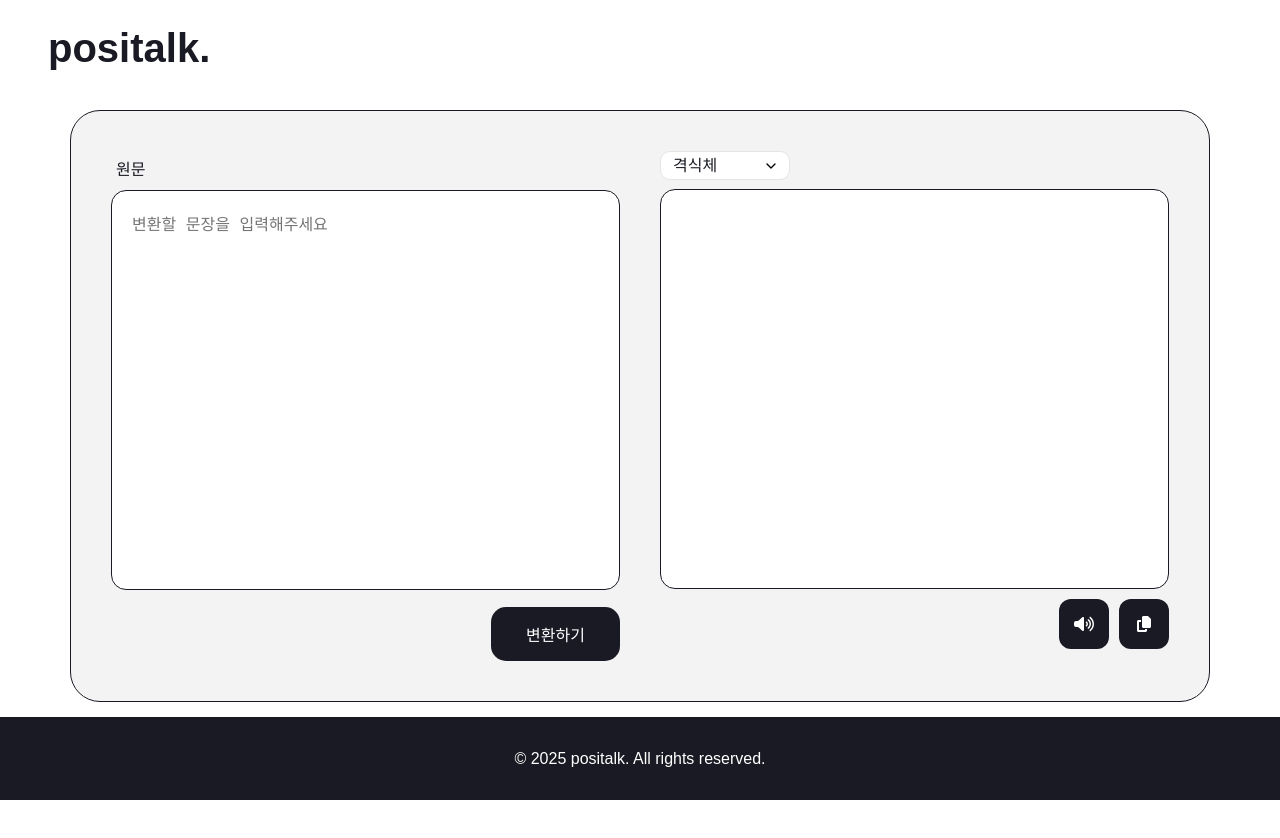
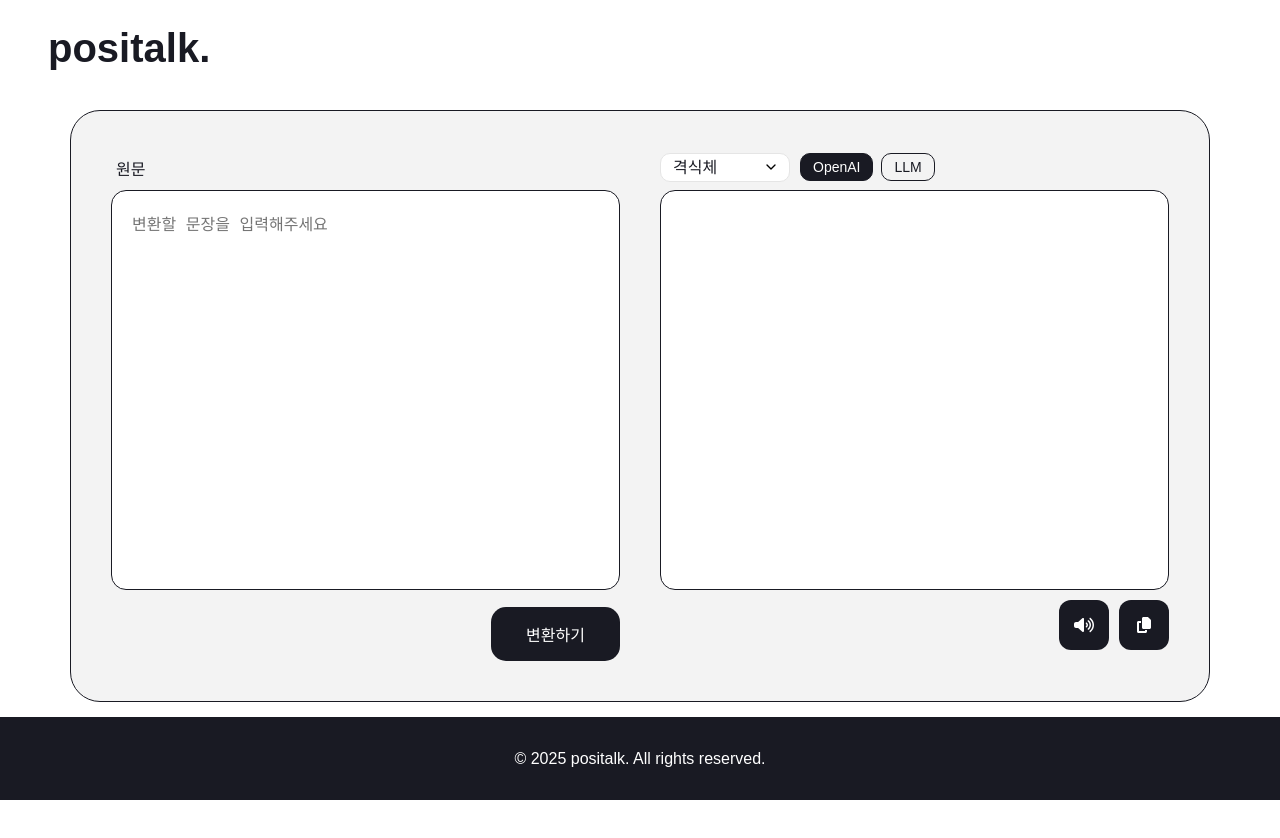
Before and after one commit to junemargot/positalk_React, a React (Create React App) app: page /transform in a window 1280 px wide. Shown: the top 838 px of the page. Built offline with nearby package versions, Linux system fonts and the light colour scheme.

Commit message:
add buttons

```diff
--- a/src/components/Transform/Transform.js
+++ b/src/components/Transform/Transform.js
@@ -10,6 +10,7 @@ function Transform() {
   const [showCopyMessage, setShowCopyMessage] = useState(false);
   const [isLoading, setIsLoading] = useState(false);  // 로딩 상태 추가
   const [isPlaying, setIsPlaying] = useState(false);
+  const [selectedModel, setSelectedModel] = useState('openai'); // 기본값을 'openai'로 설정
 
   // 변환하기 함수 추가
   const handleTransform = async () => {
@@ -30,11 +31,13 @@ function Transform() {
     setIsLoading(false);
   };
 
+  // text input area reset
   const handleReset = () => {
     setInputText('');
     setOutputText('');  // 출력도 초기화
   };
 
+  // output text copy
   const handleCopy = async () => {
     try {
       await navigator.clipboard.writeText(outputText);
@@ -98,15 +101,10 @@ function Transform() {
               </button>
             )}
           </div>
-          <button
-            className={styles.transformButton}
-            onClick={handleTransform}
-            disabled={isLoading || !inputText.trim()}
-          >
+          <button className={styles.transformButton} onClick={handleTransform} disabled={isLoading || !inputText.trim()}>
             {isLoading ? '변환 중...' : '변환하기'}
           </button>
         </div>
-
         <div className={styles.rightSection}>
         <div className={styles.selectWrapper}>
           <select className={styles.styleSelect}>
@@ -115,29 +113,21 @@ function Transform() {
             <option value="polite">공손체</option>
             <option value="cute">애교체</option>
           </select>
+          <div className={styles.modelButtons}>
+            <button className={`${styles.modelButton} ${selectedModel === 'openai' ? styles.active : ''}`} onClick={() => setSelectedModel('openai')}>OpenAI</button>
+            <button className={`${styles.modelButton} ${selectedModel === 'llm' ? styles.active : ''}`} onClick={() => setSelectedModel('llm')}>LLM</button>
           </div>
-          <textarea
-            className={styles.outputArea}
-            value={outputText}
-            readOnly={true}
-          ></textarea>
+        </div>
+        <textarea className={styles.outputArea} value={outputText} readOnly={true}></textarea>
         <div className={styles.buttonGroup}>
-            <button
-              className={styles.soundButton}
-              onClick={handlePlaySound}
-              disabled={!outputText || isPlaying}
-            >
+          <button className={styles.soundButton} onClick={handlePlaySound} disabled={!outputText || isPlaying}>
             <FontAwesomeIcon icon={faVolumeHigh} />
             <span className={styles.srOnly}>
               {isPlaying ? '재생 중...' : '소리 재생'}
             </span>
           </button>
           <div className={styles.copyButtonWrapper}>
-              <button
-                className={styles.copyButton}
-                onClick={handleCopy}
-                disabled={!outputText}
-              >
+            <button className={styles.copyButton} onClick={handleCopy} disabled={!outputText}>
               <FontAwesomeIcon icon={faCopy} />
               <span className={styles.srOnly}>복사하기</span>
             </button>
--- a/src/components/Transform/Transform.module.css
+++ b/src/components/Transform/Transform.module.css
@@ -40,9 +40,40 @@
   color: #191A23;
 }
 
+.modelButtons {
+  display: flex;
+  gap: 8px;
+  height: 100%;
+  margin-top: 3px;
+}
+
+.modelButton {
+  height: 28px;
+  padding: 0 12px;
+  border: 1px solid #191A23;
+  border-radius: 10px;
+  background: transparent;
+  color: #191A23;
+  font-size: 14px;
+  cursor: pointer;
+  transition: all 0.2s ease;
+}
+
+.modelButton:hover {
+  background: #f5f5f5;
+}
+
+.modelButton.active {
+  background: #191A23;
+  color: white;
+}
+
 .selectWrapper {
-  height: 28px;
-  margin-bottom: 10px;
+  display: flex;
+  align-items: center;
+  gap: 10px;
+  height: 32px;
+  margin-bottom: 7px;
 }
 
 .styleSelect {
```
Also changed, not shown: 1 other file (tests, documents, lock files or other folders). Lines whose indentation alone changed are shown as unchanged.
